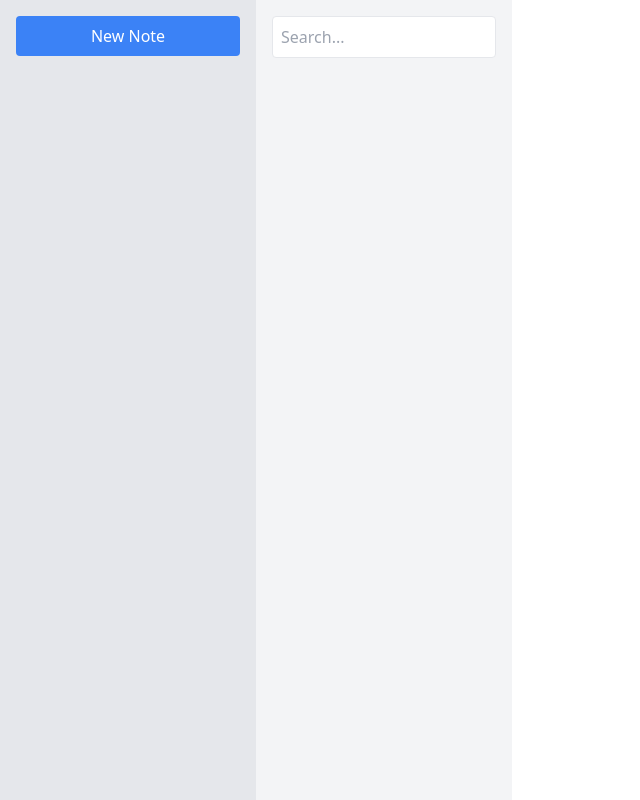
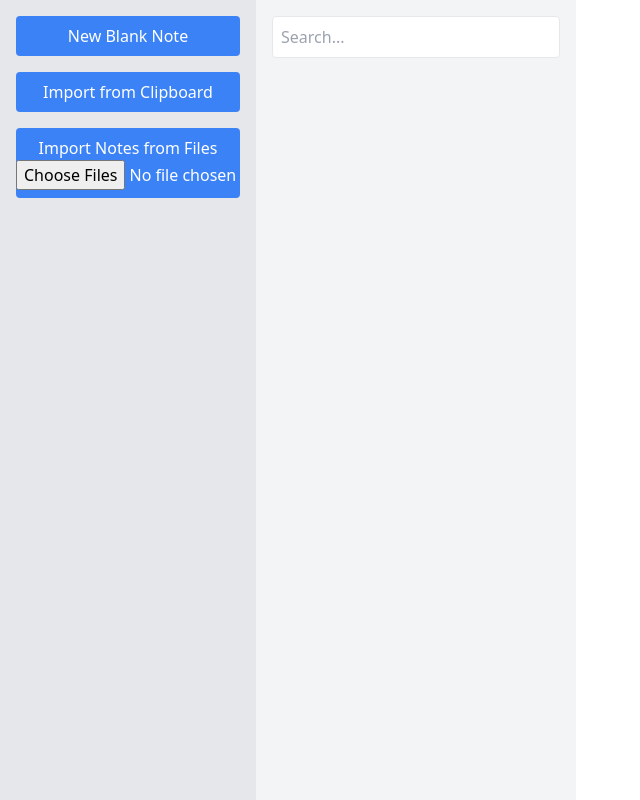
Before and after one commit to LyndonFan/Aether, a React (Create React App) app in the folder frontend/: page / in a window 1280 px wide. Shown: the whole page, without its empty margins (0-640 px from the left). Built offline with nearby package versions, Linux system fonts and the light colour scheme.

Commit message:
feat: import notes from clipboard, wip from files

```diff
--- a/frontend/src/App.tsx
+++ b/frontend/src/App.tsx
@@ -42,12 +42,16 @@ export default function App(): React.JSX.Element {
 		}
 	}, []);
 
-	const createNewNote = () => {
+	const createNewNote = (
+		initialNoteContent: string | null
+	) => {
 		const newNote: Note = {
 			id: uuid(),
-			title: "New Note",
-			content: "Hello world!",
+			title: "",
+			content:
+				initialNoteContent || "# New Note\n\nHello world!",
 		};
+		newNote.title = newNote.content.split("\n", 1)[0];
 		setNotes(new Map([...notes, [newNote.id, newNote]]));
 		localStorage.setItem(
 			NOTE_FIELD_PREFIX + newNote.id,
--- a/frontend/src/components/NoteList.tsx
+++ b/frontend/src/components/NoteList.tsx
@@ -9,15 +9,34 @@ export default function NoteList({
 	notes,
 	selectNote,
 }: NoteListProps): React.JSX.Element {
+	const compare = (
+		noteA: { id: string; title: string },
+		noteB: { id: string; title: string }
+	) => {
+		if (noteA.title !== noteB.title) {
+			return noteA.title.localeCompare(noteB.title);
+		}
+		return noteA.id.localeCompare(noteB.id);
+	};
 	return (
-		<div className="w-1/5 h-screen bg-gray-100 p-4">
+		<div className="w-1/4 h-screen bg-gray-100 p-4">
 			<input
 				type="text"
 				placeholder="Search..."
 				className="w-full mb-4 p-2 border rounded"
 			/>
-			<ul>
-				{notes.map((note) => (
+			<div
+				className="max-h-7/8 overflow-y-auto"
+				style={{ overscrollBehavior: "contain" }}
+			>
+				<ul
+					style={{
+						display: "flex",
+						flexDirection: "column",
+						gap: "4px",
+					}}
+				>
+					{notes.sort(compare).map((note) => (
 						<li key={note.id}>
 							<button
 								onClick={() => selectNote(note.id)}
@@ -29,5 +48,6 @@ export default function NoteList({
 					))}
 				</ul>
 			</div>
+		</div>
 	);
 }
--- a/frontend/src/components/Sidebar.tsx
+++ b/frontend/src/components/Sidebar.tsx
@@ -1,19 +1,68 @@
 import React from "react";
 
 interface SidebarProps {
-	createNewNote: () => void;
+	createNewNote: (
+		initialNoteContent: string | null
+	) => void;
 }
 
 export default function Sidebar({
 	createNewNote,
 }: SidebarProps): React.JSX.Element {
+	const BUTTON_STYLING_CLASS_NAME =
+		"bg-blue-500 text-white w-full py-2 rounded";
+
+	const newNoteFromClipboard = () => {
+		navigator.clipboard
+			.readText()
+			.then((content) => createNewNote(content));
+	};
+
+	const onReceiveFileInput = (event: EventTarget) => {
+		console.log(event);
+	};
+
+	// input.addEventListener("change", (e) => {
+	// 	const files = Array.from(e.target.files || []);
+	// 	files.forEach((file) => {
+	// 		const reader = new FileReader();
+	// 		reader.onload = (e) => {
+	// 			const content = e.target?.result as string;
+	// 			const title = file.name.replace(
+	// 				/\.md$/i,
+	// 				""
+	// 			);
+	// 			fetch("/api/notes", {
+	// 				method: "POST",
+	// 				headers: {
+	// 					"Content-Type": "application/json",
+	// 				},
+	// 				body: JSON.stringify({
+	// 					title,
+	// 					content,
+	// 				}),
+	// 			});
+	// 		};
+	// 		reader.readAsText(file);
+	// 	});
+	// });
 	return (
-		<div className="w-1/5 h-screen bg-gray-200 p-4">
+		<div className="max-w-1/5 h-screen bg-gray-200 p-4 space-y-4">
 			<button
-				onClick={createNewNote}
-				className="bg-blue-500 text-white w-full py-2 rounded"
+				onClick={() => createNewNote(null)}
+				className={BUTTON_STYLING_CLASS_NAME}
 			>
-				New Note
+				New Blank Note
+			</button>
+			<button
+				onClick={newNoteFromClipboard}
+				className={BUTTON_STYLING_CLASS_NAME}
+			>
+				Import from Clipboard
+			</button>
+			<button className={BUTTON_STYLING_CLASS_NAME}>
+				Import Notes from Files
+				<input type="file" accept=".md,.txt" multiple />
 			</button>
 		</div>
 	);
--- a/frontend/tailwind.config.js
+++ b/frontend/tailwind.config.js
@@ -6,7 +6,38 @@ module.exports = {
 	],
 	darkMode: false,
 	theme: {
-		extend: {},
+		extend: {
+			maxWidth: {
+				"1/8": "12.5%",
+				"1/6": "16.666667%",
+				"1/5": "20%",
+				"1/4": "25%",
+				"1/3": "33.333333%",
+				"2/5": "40%",
+				"1/2": "50%",
+				"3/5": "60%",
+				"2/3": "66.666667%",
+				"3/4": "75%",
+				"4/5": "80%",
+				"5/6": "83.333333%",
+				"7/8": "87.5%",
+			},
+			maxHeight: {
+				"1/8": "12.5%",
+				"1/6": "16.666667%",
+				"1/5": "20%",
+				"1/4": "25%",
+				"1/3": "33.333333%",
+				"2/5": "40%",
+				"1/2": "50%",
+				"3/5": "60%",
+				"2/3": "66.666667%",
+				"3/4": "75%",
+				"4/5": "80%",
+				"5/6": "83.333333%",
+				"7/8": "87.5%",
+			},
+		},
 	},
 	variants: {
 		extend: {},
```
Lines whose indentation alone changed are shown as unchanged.
